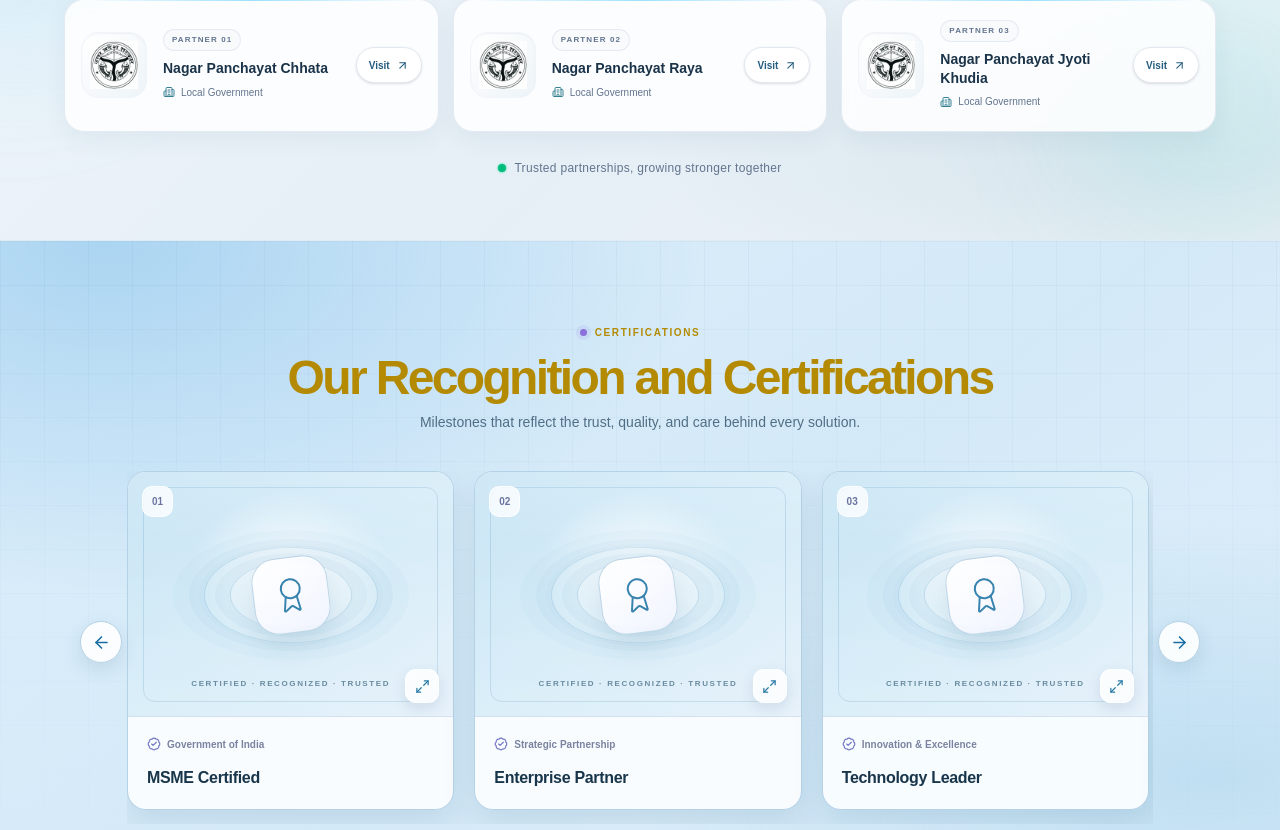
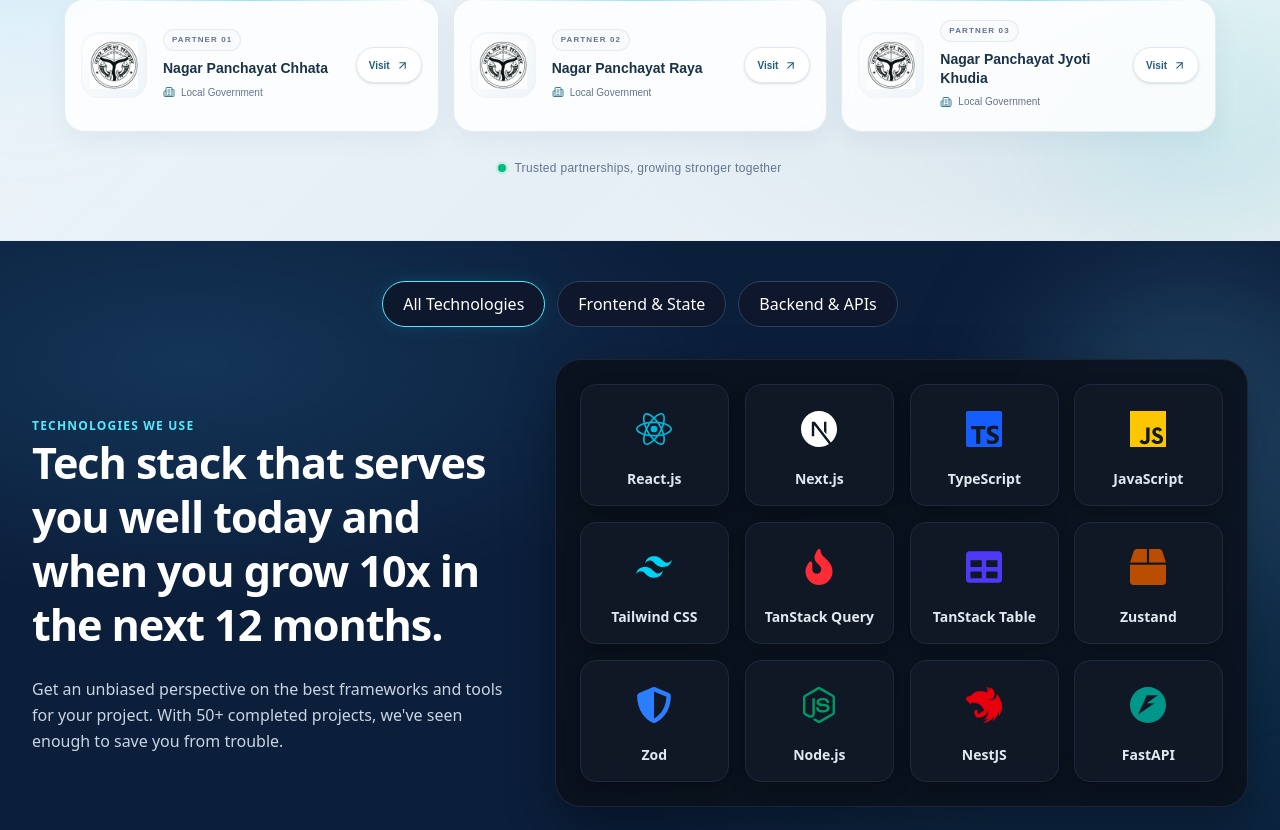
Before and after one commit to Devendra2026/sdv-edutech-website, a Next.js app: page / in a window 1280 px wide. Shown: the part 1830-2660 px from the top of the page. Built offline with nearby package versions, Linux system fonts and the light colour scheme.

Commit message:
update techstack page

```diff
--- a/app/globals.css
+++ b/app/globals.css
@@ -1228,12 +1228,33 @@
 }
 
 /* Client section motion; layout and styling use Tailwind utilities in the component. */
+@keyframes tech-card-in {
+  from { opacity: 0; transform: translateY(12px) scale(.98); }
+  to { opacity: 1; transform: translateY(0) scale(1); }
+}
+@keyframes tech-bg-drift {
+  0%, 100% { transform: translate3d(0, 0, 0) scale(1); }
+  50% { transform: translate3d(-22px, 18px, 0) scale(1.12); }
+}
+@keyframes clients-bg-pan {
+  from { background-position: 0% 0%; }
+  to { background-position: 100% 100%; }
+}
+@keyframes clients-bg-drift {
+  0%, 100% { transform: translate3d(0, 0, 0) scale(1); opacity: .72; }
+  50% { transform: translate3d(24px, -18px, 0) scale(1.12); opacity: 1; }
+}
 @keyframes clients-enter {
   from { opacity: 0; transform: translateY(14px); }
   to { opacity: 1; transform: translateY(0); }
 }
 @keyframes clients-shimmer {
   to { background-position: 220% center; }
+}
+@keyframes clients-heading-cycle {
+  0%, 20% { opacity: 1; filter: saturate(1); }
+  30%, 70% { opacity: 0; filter: saturate(.5); }
+  80%, 100% { opacity: 1; filter: saturate(1); }
 }
 @media (prefers-reduced-motion: reduce) {
   #clients [class*="animate-"] { animation: none !important; }
--- a/app/page.tsx
+++ b/app/page.tsx
@@ -2,6 +2,7 @@
 import WhoWeAre from "@/components/Home/whoweare/page";
 import OurClients from "@/components/Home/ourclients/page";
 import Navbar from "@/components/Navbar";
+import TechStackSection from "@/components/Home/techstack/page";
 import GallerySlider from "@/components/Home/galleryslider/page";
 
 export default function Home() {
@@ -16,6 +17,7 @@
       <HomePage />
       <WhoWeAre />
       <OurClients />
+      <TechStackSection />
       <GallerySlider />
     </div>
   );
--- a/components/Home/ourclients/page.tsx
+++ b/components/Home/ourclients/page.tsx
@@ -40,7 +40,7 @@
               <Sparkles size={13} aria-hidden="true" /> TRUSTED PARTNERS
             </span>
             <h2 id="clients-heading" className="mt-4 text-balance text-3xl font-extrabold leading-tight tracking-[-.045em] text-[#122b42] sm:text-4xl lg:text-[2.7rem]">
-              Our <span className="bg-gradient-to-r from-[#176b9c] via-[#197e91] to-[#236b88] bg-[length:220%_auto] bg-clip-text text-transparent motion-safe:animate-[clients-shimmer_8s_linear_infinite]">Trusted Government Clients</span>
+              Our <span className="bg-gradient-to-r from-fuchsia-600 via-rose-500 via-amber-500 to-sky-600 bg-[length:250%_auto] bg-clip-text text-transparent motion-safe:animate-[clients-heading-cycle_4s_ease-in-out_infinite]">Trusted Government Clients</span>
             </h2>
             <p className="mt-2 max-w-xl text-sm leading-relaxed text-slate-600 sm:text-base">
               Building better learning and stronger communities through trusted partnerships.
--- /dev/null
+++ b/components/Home/techstack/page.tsx
@@ -0,0 +1,113 @@
+'use client';
+
+import React, { useState } from 'react';
+import {
+  SiReact,
+  SiNextdotjs,
+  SiTypescript,
+  SiJavascript,
+  SiTailwindcss,
+  SiNodedotjs,
+  SiNestjs,
+  SiFastapi
+} from 'react-icons/si';
+import { FaTable, FaFire, FaShieldAlt, FaBox } from 'react-icons/fa';
+
+interface TechItem {
+  name: string;
+  category: 'frontend' | 'backend';
+  icon: React.ReactNode;
+}
+
+const technologies: TechItem[] = [
+  { name: 'React.js', category: 'frontend', icon: <SiReact className="text-cyan-500 text-4xl" /> },
+  { name: 'Next.js', category: 'frontend', icon: <SiNextdotjs className="text-white text-4xl" /> },
+  { name: 'TypeScript', category: 'frontend', icon: <SiTypescript className="text-blue-600 text-4xl" /> },
+  { name: 'JavaScript', category: 'frontend', icon: <SiJavascript className="text-yellow-400 text-4xl" /> },
+  { name: 'Tailwind CSS', category: 'frontend', icon: <SiTailwindcss className="text-cyan-400 text-4xl" /> },
+  { name: 'TanStack Query', category: 'frontend', icon: <FaFire className="text-red-500 text-4xl" /> },
+  { name: 'TanStack Table', category: 'frontend', icon: <FaTable className="text-indigo-600 text-4xl" /> },
+  { name: 'Zustand', category: 'frontend', icon: <FaBox className="text-amber-700 text-4xl" /> },
+  { name: 'Zod', category: 'frontend', icon: <FaShieldAlt className="text-blue-500 text-4xl" /> },
+  { name: 'Node.js', category: 'backend', icon: <SiNodedotjs className="text-emerald-600 text-4xl" /> },
+  { name: 'NestJS', category: 'backend', icon: <SiNestjs className="text-red-600 text-4xl" /> },
+  { name: 'FastAPI', category: 'backend', icon: <SiFastapi className="text-teal-600 text-4xl" /> },
+];
+
+export default function TechStackSection() {
+  const [activeTab, setActiveTab] = useState<'all' | 'frontend' | 'backend'>('all');
+
+  const filteredTech = technologies.filter(
+    (tech) => activeTab === 'all' || tech.category === activeTab
+  );
+
+  return (
+    <section className="relative isolate flex min-h-[70svh] items-center justify-center overflow-hidden bg-[#0b1e3a] px-5 py-8 font-sans antialiased text-white sm:px-8 sm:py-10">
+      <div aria-hidden="true" className="pointer-events-none absolute inset-0 z-0 bg-[radial-gradient(ellipse_at_15%_20%,rgba(56,145,206,.2),transparent_36%),radial-gradient(ellipse_at_85%_75%,rgba(26,137,158,.16),transparent_34%)]" />
+      <div aria-hidden="true" className="pointer-events-none absolute -right-20 top-10 z-0 h-72 w-72 rounded-full bg-sky-300/20 blur-3xl motion-safe:animate-[tech-bg-drift_12s_ease-in-out_infinite]" />
+      <div className="relative z-10 mx-auto w-full max-w-7xl">
+        {/* Tabs Header */}
+        <div className="flex justify-center gap-3 mb-8 flex-wrap">
+          <button
+            onClick={() => setActiveTab('all')} aria-pressed={activeTab === 'all'}
+            className={`min-h-11 px-5 py-2.5 rounded-full border text-sm font-semibold transition duration-300 ease-out hover:-translate-y-0.5 focus-visible:outline-none focus-visible:ring-4 focus-visible:ring-cyan-300/40 bg-slate-900/90 ${
+              activeTab === 'all' ? 'border-cyan-300 bg-cyan-300/10 text-cyan-200 shadow-[0_0_18px_rgba(34,211,238,.12)]' : 'border-slate-700 text-slate-300 hover:border-slate-500 hover:text-white'
+            }`}
+          >
+            All Technologies
+          </button>
+          <button
+            onClick={() => setActiveTab('frontend')} aria-pressed={activeTab === 'frontend'}
+            className={`min-h-11 px-5 py-2.5 rounded-full border text-sm font-semibold transition duration-300 ease-out hover:-translate-y-0.5 focus-visible:outline-none focus-visible:ring-4 focus-visible:ring-cyan-300/40 bg-slate-900/90 ${
+              activeTab === 'frontend' ? 'border-cyan-300 bg-cyan-300/10 text-cyan-200 shadow-[0_0_18px_rgba(34,211,238,.12)]' : 'border-slate-700 text-slate-300 hover:border-slate-500 hover:text-white'
+            }`}
+          >
+            Frontend & State
+          </button>
+          <button
+            onClick={() => setActiveTab('backend')} aria-pressed={activeTab === 'backend'}
+            className={`min-h-11 px-5 py-2.5 rounded-full border text-sm font-semibold transition duration-300 ease-out hover:-translate-y-0.5 focus-visible:outline-none focus-visible:ring-4 focus-visible:ring-cyan-300/40 bg-slate-900/90 ${
+              activeTab === 'backend' ? 'border-cyan-300 bg-cyan-300/10 text-cyan-200 shadow-[0_0_18px_rgba(34,211,238,.12)]' : 'border-slate-700 text-slate-300 hover:border-slate-500 hover:text-white'
+            }`}
+          >
+            Backend & APIs
+          </button>
+        </div>
+
+        <div className="grid grid-cols-1 lg:grid-cols-12 gap-8 lg:gap-10 items-center">
+          {/* Left Info Section */}
+          <div className="lg:col-span-5 space-y-6">
+            <span className="text-xs font-bold tracking-widest uppercase text-cyan-300">
+              TECHNOLOGIES WE USE
+            </span>
+            <h1 className="text-3xl sm:text-4xl lg:text-[2.7rem] font-extrabold tracking-tight text-white leading-tight">
+              Tech stack that serves you well today and when you grow 10x in the next 12 months.
+            </h1>
+            <p className="text-slate-300 text-base leading-relaxed">
+              Get an unbiased perspective on the best frameworks and tools for your project. With 50+ completed projects, we've seen enough to save you from trouble.
+            </p>
+          </div>
+
+          {/* Right Tech Grid Section */}
+          <div className="lg:col-span-7 grid grid-cols-2 sm:grid-cols-3 md:grid-cols-4 gap-3.5 sm:gap-4 bg-[#0b111b]/90 p-4 sm:p-6 rounded-[26px] shadow-[0_18px_48px_rgba(0,0,0,.35)] border border-slate-800/90 backdrop-blur-sm">
+            {filteredTech.map((tech, index) => (
+              <div
+                key={tech.name}
+                className="group relative flex min-h-[116px] flex-col items-center justify-center overflow-hidden rounded-2xl border border-slate-800 bg-[#111a27]/95 p-4 text-center shadow-[0_6px_18px_rgba(0,0,0,.22)] transition duration-300 ease-out hover:-translate-y-1.5 hover:border-cyan-500/60 hover:shadow-[0_16px_28px_rgba(0,0,0,.4)] motion-safe:animate-[tech-card-in_.55s_cubic-bezier(.2,.7,.2,1)_both] motion-reduce:transition-none"
+                style={{ animationDelay: `${index * 55}ms` }}
+              >
+                <span aria-hidden="true" className="pointer-events-none absolute inset-0 rounded-2xl bg-gradient-to-br from-cyan-400/10 via-transparent to-blue-400/10 opacity-0 transition-opacity duration-300 group-hover:opacity-100" />
+                <div className="relative z-10 mb-3 flex h-14 w-14 items-center justify-center transition-transform duration-300 ease-out group-hover:scale-110">
+                  {tech.icon}
+                </div>
+                <span className="relative z-10 text-sm font-semibold text-slate-200 transition-colors duration-200 group-hover:text-cyan-200 text-center">
+                  {tech.name}
+                </span>
+              </div>
+            ))}
+          </div>
+        </div>
+      </div>
+    </section>
+  );
+}
--- a/components/careers/page.tsx
+++ b/components/careers/page.tsx
@@ -154,14 +154,14 @@
               return (
                 <div
                   key={card.title}
-                  className="group flex flex-col overflow-hidden rounded-2xl border border-slate-200/80 bg-white/90 shadow-[0_10px_34px_rgba(23,56,92,.06)] transition duration-300 hover:-translate-y-1 hover:border-blue-200 hover:shadow-[0_20px_45px_rgba(23,56,92,.12)] motion-safe:animate-[career-rise_.65s_ease-out_both]"
+                  className="group flex flex-col overflow-hidden rounded-2xl border border-slate-200/80 bg-white/90 shadow-[0_10px_34px_rgba(23,56,92,.06)] transition duration-500 ease-out hover:-translate-y-2 hover:border-blue-300 hover:shadow-[0_24px_50px_rgba(23,56,92,.16)] motion-safe:animate-[career-rise_.65s_ease-out_both]"
                 >
                   <div className="relative h-44 w-full overflow-hidden bg-slate-100 sm:h-48">
                     <Image
                       src={card.imagePath}
                       alt={card.title}
                       fill
-                      className="object-cover transition duration-700 group-hover:scale-105"
+                      className="object-cover transition duration-700 ease-out group-hover:scale-110"
                       sizes="(max-width: 768px) 100vw, 33vw"
                     />
                   </div>
@@ -195,7 +195,7 @@
             {openPositions.map((position) => (
               <div
                 key={position.title}
-                className="group flex flex-col items-start justify-between gap-4 rounded-2xl border border-slate-200/80 bg-white px-5 py-4 shadow-[0_8px_26px_rgba(25,55,85,.05)] transition duration-300 hover:-translate-y-0.5 hover:border-blue-200 hover:shadow-[0_14px_34px_rgba(25,55,85,.1)] sm:flex-row sm:items-center motion-safe:animate-[career-rise_.55s_ease-out_both]"
+                className="group flex flex-col items-start justify-between gap-4 rounded-2xl border border-slate-200/80 bg-white px-5 py-4 shadow-[0_8px_26px_rgba(25,55,85,.05)] transition duration-500 ease-out hover:-translate-y-1 hover:border-blue-300 hover:bg-blue-50/40 hover:shadow-[0_18px_40px_rgba(25,55,85,.14)] sm:flex-row sm:items-center motion-safe:animate-[career-rise_.55s_ease-out_both]"
               >
                 <div>
                   <h3 className="text-base font-bold text-slate-900 sm:text-lg">{position.title}</h3>
--- a/package.json
+++ b/package.json
@@ -12,7 +12,8 @@
     "lucide-react": "^1.56.0",
     "next": "16.4.0",
     "react": "19.3.0",
-    "react-dom": "19.3.0"
+    "react-dom": "19.3.0",
+    "react-icons": "^5.7.0"
   },
   "devDependencies": {
     "@tailwindcss/turbopack": "^4",
```
Also changed, not shown: components/clients/page.tsx (+13 -8 lines), 1 other file (tests, documents, lock files or other folders).
